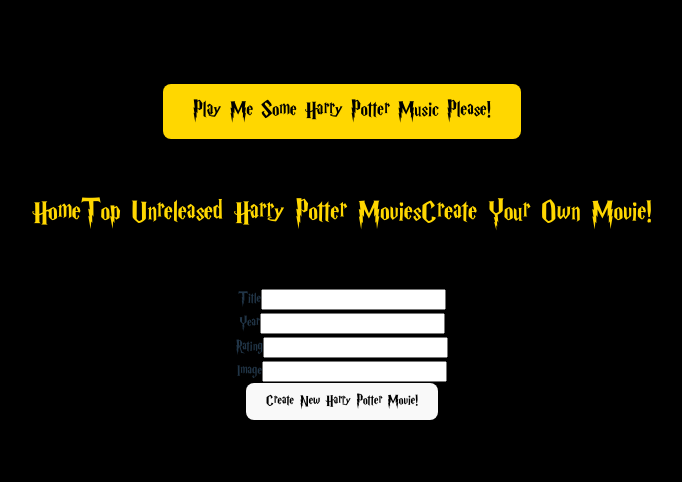
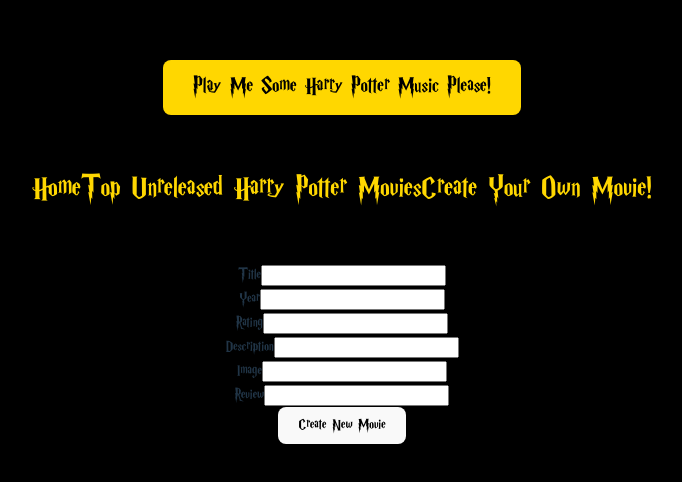
Before and after one commit to nicolduf/project2, a React (Vite) app: page /CreateYourOwnMoviePage in a window 1280 px wide. Shown: the part 148-630 px from the top of the page, without its empty margins (298-980 px from the left). Built offline with nearby package versions, Linux system fonts and the light colour scheme.

Commit message:
added extra create buttons

```diff
--- a/src/Pages/CreateYourOwnMoviePage.jsx
+++ b/src/Pages/CreateYourOwnMoviePage.jsx
@@ -1,5 +1,5 @@
 import { useState } from "react";
-import { useNavigate } from 'react-router-dom'
+import { useNavigate } from 'react-router-dom';
 
 function CreateYourOwnMoviePage() {
   const navigate = useNavigate();
@@ -7,41 +7,46 @@
   const [year, setYear] = useState("");
   const [rating, setRating] = useState("");
   const [imageUrl, setImageUrl] = useState("");
+  const [review, setReview] = useState("");
+  const [description, setDescription] = useState("");
   const [error, setError] = useState("");
 
+  const onSubmit = async (event) => {
+    event.preventDefault();
+    setError("");
 
-  const onSubmit = async event => {
-    event.preventDefault();
     const values = {
       title,
       year,
       rating,
       imageUrl,
+      review,
+      description,
     };
 
-    // Validate inputs
-    if (!values.title || !values.year || !values.rating) {
+    if (!values.title.trim() || !values.year.trim() || !values.rating.trim()) {
       setError("All fields are required.");
       return;
     }
 
-    // Validate year and rating (customize these checks)
-    if (isNaN(values.year) || values.year < 1900 || values.year > new Date().getFullYear()) {
+    const yearNumber = parseInt(values.year, 10);
+    if (isNaN(yearNumber) || yearNumber < 1900) {
       setError("Invalid year.");
       return;
     }
 
-    if (isNaN(values.rating) || values.rating < 1 || values.rating > 10) {
-      setError("Rating must be between 1 and 10.");
+    const ratingNumber = parseFloat(values.rating);
+    if (isNaN(ratingNumber) || ratingNumber < 1 || ratingNumber > 5) {
+      setError("Rating must be between 1 and 5.");
       return;
     }
 
     try {
-        const response = await fetch(`${import.meta.env.VITE_API_URL}/Movies`, {
+      const response = await fetch(`${import.meta.env.VITE_API_URL}/Movies`, {
         method: 'POST',
         body: JSON.stringify(values),
         headers: { 'Content-type': 'application/json' },
-      })
+      });
 
       if (response.ok) {
         const newMovie = await response.json();
@@ -72,13 +77,21 @@
       </label>
       <label>
         Rating
-        <input type='text' value={rating} onChange={event => setRating(event.target.value)} required inputMode="numeric" pattern="[0-9]*" />
+        <input type='text' value={rating} onChange={event => setRating(event.target.value)} required inputMode="decimal" pattern="[0-9]*" />
+      </label>
+      <label>
+        Description
+        <input value={description} onChange={event => setDescription(event.target.value)} required />
       </label>
       <label>
         Image
         <input value={imageUrl} onChange={event => setImageUrl(event.target.value)} required />
       </label>
-      <button type='submit'>Create New Harry Potter Movie!</button>
+      <label>
+        Review
+        <input value={review} onChange={event => setReview(event.target.value)} required />
+      </label>
+      <button type='submit'>Create New Movie</button>
     </form>
   );
 }
--- a/src/Pages/MoviesDetailsPage.jsx
+++ b/src/Pages/MoviesDetailsPage.jsx
@@ -46,8 +46,9 @@
     return (
         <div className="movie-details">
             <h1>{movie.title}</h1>
-            <p>Year: {movie.year}</p>
-            <p>Rating: {movie.rating}</p>
+            <p>{movie.year}</p>
+            <p>{movie.rating} Stars</p>
+            <p>{movie.description}</p>
             <img src={movie.imageUrl} alt={movie.title} />
             <button onClick={deleteMovie}>Delete Movie</button>
         </div>
```
